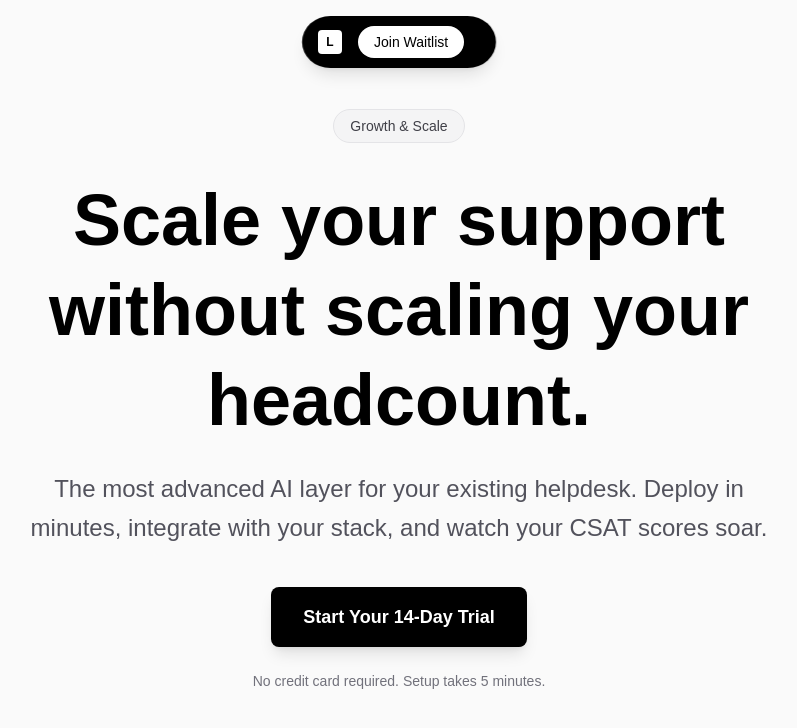
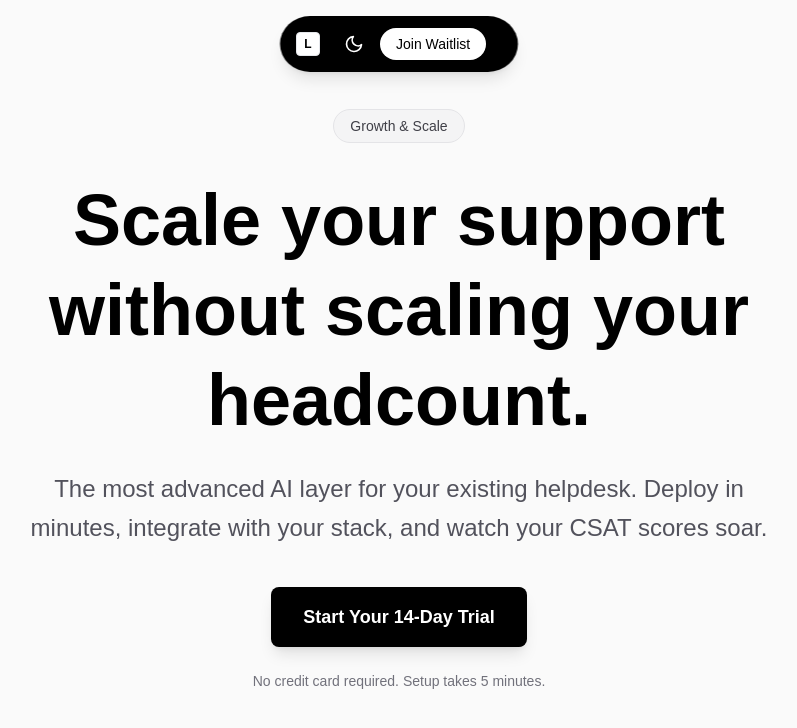
Before and after one commit to surendar2011/saas-landing-page, a Next.js app: page / in a window 1280 px wide. Shown: the top 728 px of the page, without its empty margins (241-1038 px from the left). Built offline with nearby package versions, Linux system fonts and the light colour scheme.

Commit message:
light/dark mode added

```diff
--- a/src/app/globals.css
+++ b/src/app/globals.css
@@ -12,8 +12,13 @@
   --font-mono: var(--font-geist-mono);
 }
 
+.dark {
+  --background: #0a0a0a;
+  --foreground: #ededed;
+}
+
 @media (prefers-color-scheme: dark) {
-  :root {
+  :root:not(.light) {
     --background: #0a0a0a;
     --foreground: #ededed;
   }
--- a/src/app/layout.tsx
+++ b/src/app/layout.tsx
@@ -2,6 +2,7 @@ import type { Metadata } from "next";
 import { Geist, Geist_Mono } from "next/font/google";
 import "./globals.css";
 import DynamicIslandNavbar from "@/components/DynamicIslandNavbar";
+import { ThemeProvider } from "@/components/ThemeProvider";
 
 const geistSans = Geist({
   variable: "--font-geist-sans",
@@ -24,12 +25,35 @@ export default function RootLayout({
   children: React.ReactNode;
 }>) {
   return (
-    <html lang="en">
+    <html lang="en" suppressHydrationWarning>
+      <head>
+        <script
+          dangerouslySetInnerHTML={{
+            __html: `
+              (function() {
+                try {
+                  var theme = localStorage.getItem('theme');
+                  if (!theme) {
+                    theme = window.matchMedia('(prefers-color-scheme: dark)').matches ? 'dark' : 'light';
+                  }
+                  if (theme === 'dark') {
+                    document.documentElement.classList.add('dark');
+                  } else {
+                    document.documentElement.classList.remove('dark');
+                  }
+                } catch (e) {}
+              })();
+            `,
+          }}
+        />
+      </head>
       <body
         className={`${geistSans.variable} ${geistMono.variable} antialiased`}
       >
-        <DynamicIslandNavbar />
-        {children}
+        <ThemeProvider>
+          <DynamicIslandNavbar />
+          {children}
+        </ThemeProvider>
       </body>
     </html>
   );
--- a/src/components/DynamicIslandNavbar.tsx
+++ b/src/components/DynamicIslandNavbar.tsx
@@ -4,6 +4,7 @@
 import { useState, useEffect } from 'react';
 import { motion, AnimatePresence, LayoutGroup } from 'framer-motion';
 import Link from 'next/link';
+import ThemeToggle from './ThemeToggle';
 
 export default function DynamicIslandNavbar() {
   // State to determine if the page has been scrolled
@@ -73,7 +74,7 @@ export default function DynamicIslandNavbar() {
           {/* Main navigation bar with animated padding based on scroll state */}
           <motion.div
             layout
-            className="bg-black rounded-full flex items-center shadow-lg backdrop-blur-sm mx-auto max-w-fit"
+            className="bg-black dark:bg-white rounded-full flex items-center shadow-lg backdrop-blur-sm mx-auto max-w-fit"
             initial={false}
             animate={{
               paddingLeft: isScrolled && !isMobile ? '1.5rem' : '1rem',
@@ -99,8 +100,8 @@ export default function DynamicIslandNavbar() {
               initial={false}
             >
               <Link href="/" className="block">
-                <div className="w-6 h-6 bg-white rounded flex items-center justify-center">
-                  <span className="text-black text-xs font-bold">L</span>
+                <div className="w-6 h-6 bg-white dark:bg-black rounded flex items-center justify-center border border-gray-200 dark:border-gray-800">
+                  <span className="text-black dark:text-white text-xs font-bold">L</span>
                 </div>
               </Link>
             </motion.div>
@@ -131,7 +132,7 @@ export default function DynamicIslandNavbar() {
                       key={link.href}
                       href={link.href}
                       onClick={(e) => handleSmoothScroll(e, link.href)}
-                      className="text-white text-sm font-medium hover:text-gray-300 transition-colors whitespace-nowrap"
+                      className="text-white dark:text-black text-sm font-medium hover:text-gray-300 dark:hover:text-gray-700 transition-colors whitespace-nowrap"
                     >
                       {link.label}
                     </Link>
@@ -144,7 +145,7 @@ export default function DynamicIslandNavbar() {
             {isMobile && (
               <motion.button
                 layout
-                className="ml-4 p-2 text-white hover:text-gray-300 transition-colors"
+                className="ml-4 p-2 text-white dark:text-black hover:text-gray-300 dark:hover:text-gray-700 transition-colors"
                 onClick={() => setIsMobileMenuOpen(!isMobileMenuOpen)}
                 aria-label="Toggle menu"
                 whileHover={{ scale: 1.05 }}
@@ -168,11 +169,22 @@ export default function DynamicIslandNavbar() {
               </motion.button>
             )}
 
+            {/* Theme Toggle - shown when scrolled on desktop or always on mobile (when menu not open) */}
+            {(!isMobile || !isMobileMenuOpen) && (
+              <motion.div
+                layout
+                className="ml-4"
+                initial={false}
+              >
+                <ThemeToggle />
+              </motion.div>
+            )}
+
             {/* Join Waitlist button - hidden on mobile when menu is open, shown on desktop */}
             {(!isMobile || !isMobileMenuOpen) && (
               <motion.button
                 layout
-                className="bg-white text-black text-sm font-medium px-4 py-1.5 rounded-full hover:bg-gray-100 transition-colors whitespace-nowrap ml-4"
+                className="bg-white dark:bg-gray-800 text-black dark:text-white text-sm font-medium px-4 py-1.5 rounded-full hover:bg-gray-100 dark:hover:bg-gray-700 transition-colors whitespace-nowrap ml-2"
                 whileHover={{ scale: 1.05 }}
                 whileTap={{ scale: 0.95 }}
               >
@@ -204,18 +216,23 @@ export default function DynamicIslandNavbar() {
               transition={{ duration: 0.2 }}
               className="fixed top-20 left-1/2 -translate-x-1/2 z-40 w-[90vw] max-w-md"
             >
-              <div className="bg-black rounded-2xl shadow-xl backdrop-blur-sm p-2 border border-gray-800">
+              <div className="bg-black dark:bg-white rounded-2xl shadow-xl backdrop-blur-sm p-2 border border-gray-800 dark:border-gray-200">
                 <div className="flex flex-col gap-1">
                   {navLinks.map((link) => (
                     <Link
                       key={link.href}
                       href={link.href}
                       onClick={(e) => handleSmoothScroll(e, link.href)}
-                      className="text-white text-sm font-medium hover:text-gray-300 transition-colors px-4 py-2.5 rounded-lg hover:bg-gray-900 active:bg-gray-800"
+                      className="text-white dark:text-black text-sm font-medium hover:text-gray-300 dark:hover:text-gray-700 transition-colors px-4 py-2.5 rounded-lg hover:bg-gray-900 dark:hover:bg-gray-100 active:bg-gray-800 dark:active:bg-gray-200"
                     >
                       {link.label}
                     </Link>
                   ))}
+                  {/* Theme Toggle in Mobile Menu */}
+                  <div className="px-4 py-2.5 flex items-center">
+                    <span className="text-white dark:text-black text-sm font-medium mr-3">Theme</span>
+                    <ThemeToggle />
+                  </div>
                 </div>
               </div>
             </motion.div>
--- /dev/null
+++ b/src/components/ThemeProvider.tsx
@@ -0,0 +1,56 @@
+'use client';
+
+import { createContext, useContext, useEffect, useState } from 'react';
+
+type Theme = 'light' | 'dark';
+
+interface ThemeContextType {
+  theme: Theme;
+  toggleTheme: () => void;
+}
+
+const ThemeContext = createContext<ThemeContextType | undefined>(undefined);
+
+export function ThemeProvider({ children }: { children: React.ReactNode }) {
+  // Initialize theme from inline script or default to 'light'
+  // The inline script in layout.tsx sets the class before React hydrates
+  const [theme, setTheme] = useState<Theme>(() => {
+    if (typeof window !== 'undefined') {
+      const hasDarkClass = document.documentElement.classList.contains('dark');
+      const storedTheme = localStorage.getItem('theme') as Theme | null;
+      return storedTheme || (hasDarkClass ? 'dark' : 'light');
+    }
+    return 'light';
+  });
+
+  useEffect(() => {
+    // Sync theme with localStorage and document class on mount
+    const hasDarkClass = document.documentElement.classList.contains('dark');
+    const storedTheme = localStorage.getItem('theme') as Theme | null;
+    const initialTheme = storedTheme || (hasDarkClass ? 'dark' : 'light');
+
+    setTheme(initialTheme);
+    document.documentElement.classList.toggle('dark', initialTheme === 'dark');
+  }, []);
+
+  const toggleTheme = () => {
+    const newTheme = theme === 'light' ? 'dark' : 'light';
+    setTheme(newTheme);
+    localStorage.setItem('theme', newTheme);
+    document.documentElement.classList.toggle('dark', newTheme === 'dark');
+  };
+
+  return (
+    <ThemeContext.Provider value={{ theme, toggleTheme }}>
+      {children}
+    </ThemeContext.Provider>
+  );
+}
+
+export function useTheme() {
+  const context = useContext(ThemeContext);
+  if (context === undefined) {
+    throw new Error('useTheme must be used within a ThemeProvider');
+  }
+  return context;
+}
--- /dev/null
+++ b/src/components/ThemeToggle.tsx
@@ -0,0 +1,70 @@
+'use client';
+
+import { motion } from 'framer-motion';
+import { useTheme } from './ThemeProvider';
+
+export default function ThemeToggle() {
+  const { theme, toggleTheme } = useTheme();
+
+  return (
+    <motion.button
+      onClick={toggleTheme}
+      className="p-2 rounded-full hover:bg-gray-100/10 dark:hover:bg-gray-900/10 transition-colors"
+      aria-label="Toggle theme"
+      whileHover={{ scale: 1.05 }}
+      whileTap={{ scale: 0.95 }}
+    >
+      <div className="relative w-5 h-5">
+        {/* Sun Icon - shown in dark mode */}
+        <motion.svg
+          className="w-5 h-5 text-white dark:text-black absolute inset-0"
+          fill="none"
+          strokeWidth="2"
+          strokeLinecap="round"
+          strokeLinejoin="round"
+          viewBox="0 0 24 24"
+          stroke="currentColor"
+          initial={false}
+          animate={{
+            opacity: theme === 'dark' ? 1 : 0,
+            rotate: theme === 'dark' ? 0 : 90,
+            scale: theme === 'dark' ? 1 : 0,
+          }}
+          transition={{ duration: 0.2 }}
+          style={{ pointerEvents: 'none' }}
+        >
+          <circle cx="12" cy="12" r="5" />
+          <line x1="12" y1="1" x2="12" y2="3" />
+          <line x1="12" y1="21" x2="12" y2="23" />
+          <line x1="4.22" y1="4.22" x2="5.64" y2="5.64" />
+          <line x1="18.36" y1="18.36" x2="19.78" y2="19.78" />
+          <line x1="1" y1="12" x2="3" y2="12" />
+          <line x1="21" y1="12" x2="23" y2="12" />
+          <line x1="4.22" y1="19.78" x2="5.64" y2="18.36" />
+          <line x1="18.36" y1="5.64" x2="19.78" y2="4.22" />
+        </motion.svg>
+
+        {/* Moon Icon - shown in light mode */}
+        <motion.svg
+          className="w-5 h-5 text-white dark:text-black absolute inset-0"
+          fill="none"
+          strokeWidth="2"
+          strokeLinecap="round"
+          strokeLinejoin="round"
+          viewBox="0 0 24 24"
+          stroke="currentColor"
+          initial={false}
+          animate={{
+            opacity: theme === 'light' ? 1 : 0,
+            rotate: theme === 'light' ? 0 : -90,
+            scale: theme === 'light' ? 1 : 0,
+          }}
+          transition={{ duration: 0.2 }}
+          style={{ pointerEvents: 'none' }}
+        >
+          <path d="M21 12.79A9 9 0 1 1 11.21 3 7 7 0 0 0 21 12.79z" />
+        </motion.svg>
+      </div>
+    </motion.button>
+  );
+}
```
Also changed, not shown: 1 other file (tests, documents, lock files or other folders).
